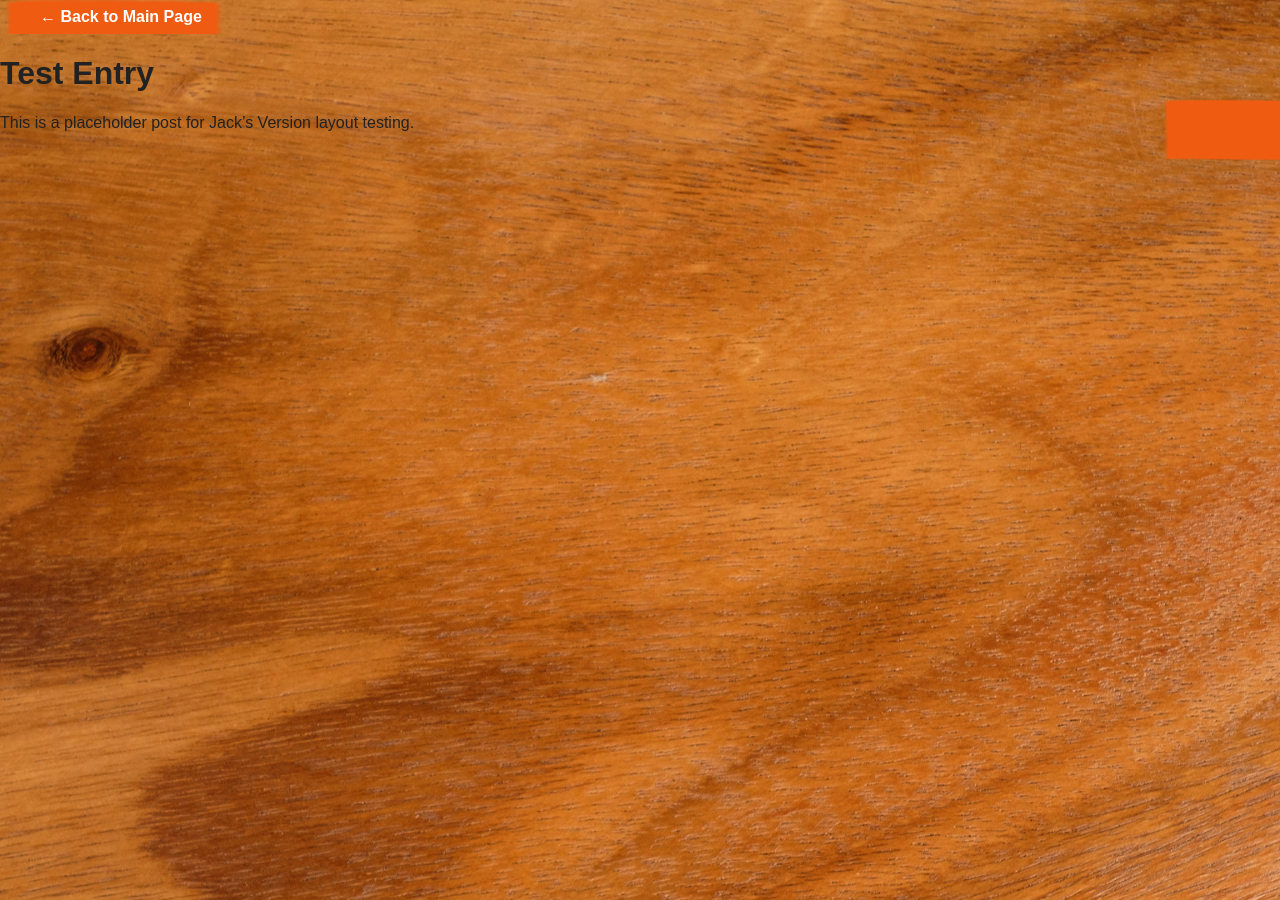
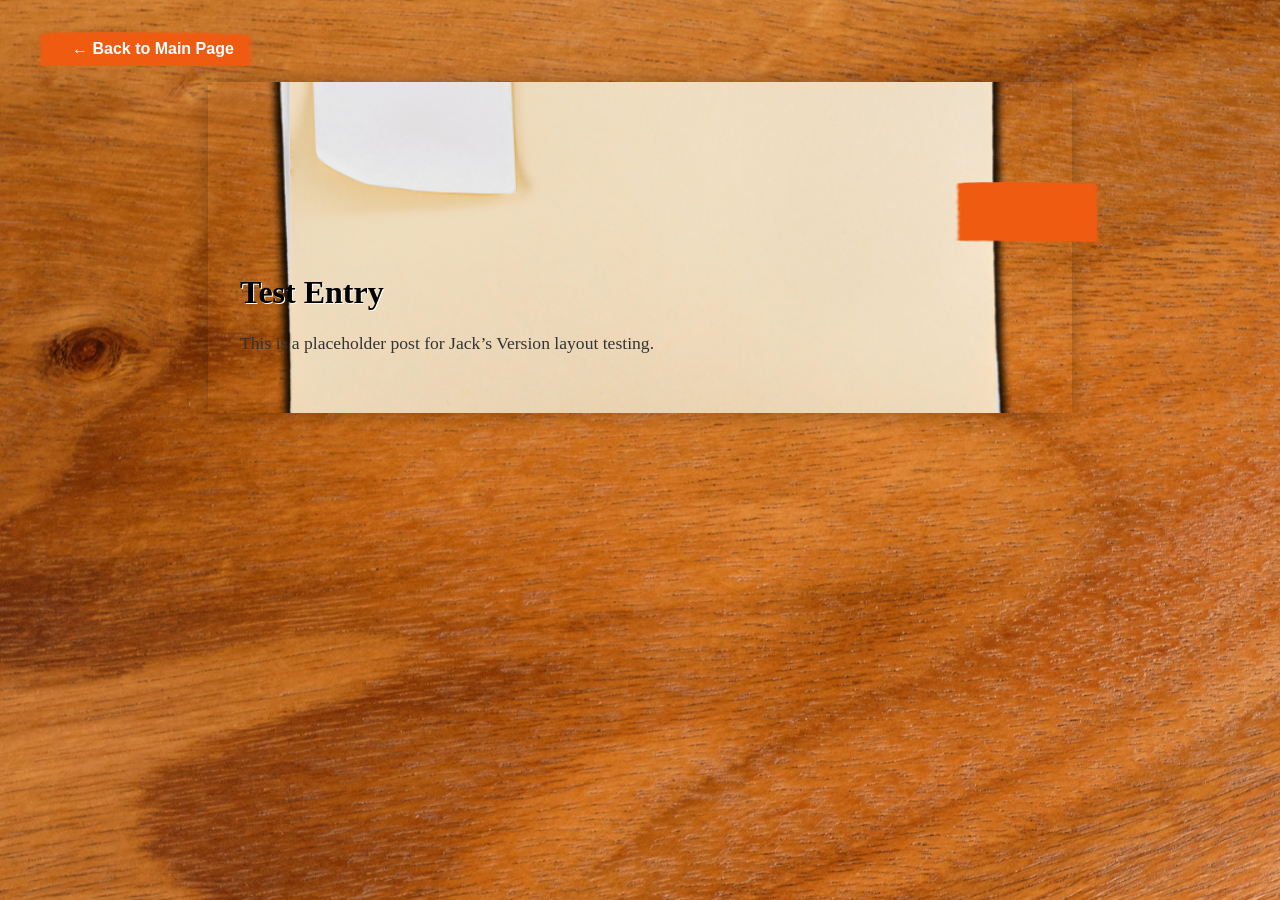
Before and after one commit to shadow-signal/shadow-signal.github.io, a Jekyll site: the page built from _posts/2025-08-28-test-entry.md, in a window 1280 px wide. Built offline with Jekyll 4.4.1, drawn with Linux system fonts in a browser that asks for light colours.

Commit message:
Update style.scss

```diff
--- a/assets/css/style.scss
+++ b/assets/css/style.scss
@@ -1,6 +1,7 @@
 ---
 ---
 
+/* 🌲 Mahogany Background */
 body {
   margin: 0;
   background: url('/assets/images/bg_desktop_mahogany.jpg') center/cover fixed;
@@ -8,6 +9,7 @@ body {
   color: #222;
 }
 
+/* 📁 Folder Grid on Index Page */
 .folder-grid {
   display: grid;
   gap: 2rem;
@@ -22,6 +24,7 @@ body {
   background-size: cover;
   background-position: center;
   position: relative;
+  box-shadow: 0 0 20px rgba(0,0,0,0.3);
 }
 
 .folder-tab {
@@ -47,8 +50,105 @@ body {
   right: 50px;
   font-family: 'Homemade Apple', cursive;
   font-size: 1.5rem;
+  color: #000;
+  text-shadow: 1px 1px 0 #fff;
 }
 
+/* 🧭 Pagination */
+.pagination {
+  text-align: center;
+  margin: 2rem 0;
+}
+
+.pagination a {
+  margin: 0 1rem;
+  text-decoration: none;
+  font-weight: bold;
+  color: #444;
+}
+
+/* 🗂 Post Layout */
+.post-container {
+  padding: 2rem;
+}
+
+.post-folder {
+  position: relative;
+  background: url('/assets/images/folder_note_clip.png') center/cover no-repeat;
+  padding: 2rem;
+  max-width: 800px;
+  margin: 0 auto;
+  box-shadow: 0 0 20px rgba(0,0,0,0.3);
+}
+
+.folder-tab {
+  position: absolute;
+  right: -30px;
+  top: 100px;
+  width: 150px;
+}
+
+.post-title {
+  font-family: 'Homemade Apple', cursive;
+  font-size: 2rem;
+  margin-top: 160px;
+  margin-bottom: 1rem;
+  color: #000;
+  text-shadow: 1px 1px 0 #fff;
+}
+
+/* 📎 Ephemera Area */
+.ephemera img {
+  width: 300px;
+  transform: rotate(-2deg);
+  margin-bottom: 1rem;
+  box-shadow: 2px 2px 10px rgba(0,0,0,0.2);
+}
+
+/* ✍️ First Paragraph / Lede */
+.post-lede {
+  font-size: 1.1rem;
+  line-height: 1.6;
+  margin-bottom: 1.5rem;
+  font-family: 'Homemade Apple', cursive;
+  color: #333;
+}
+
+/* 🏷 Tags + Mood */
+.post-tags {
+  margin-top: 1rem;
+}
+
+.tag {
+  display: inline-block;
+  background: #eee;
+  padding: 0.3rem 0.6rem;
+  margin-right: 0.5rem;
+  border-radius: 4px;
+  font-size: 0.9rem;
+  font-weight: bold;
+  color: #444;
+}
+
+.post-mood {
+  margin-top: 0.5rem;
+  font-style: italic;
+  font-size: 0.95rem;
+  color: #666;
+}
+
+/* 📺 YouTube Embed */
+.youtube-frame {
+  margin-top: 2rem;
+  text-align: center;
+}
+
+.youtube-frame iframe {
+  border-radius: 8px;
+  box-shadow: 0 0 10px rgba(0,0,0,0.3);
+}
+
+/* 🔙 Back to Main Page Tab */
 .back-link {
   display: inline-block;
   padding: 0.5rem 1.5rem;
@@ -62,6 +162,7 @@ body {
   transition: transform 0.15s ease, box-shadow 0.15s ease;
   background-size: cover;
   background-repeat: no-repeat;
+  margin-bottom: 1rem;
 }
 
 .back-link.orange {
@@ -81,14 +182,3 @@ body {
   transform: translateX(-4px);
   box-shadow: -2px 2px 6px rgba(0, 0, 0, 0.2);
 }
-
-.pagination {
-  text-align: center;
-  margin: 2rem 0;
-}
-
-.pagination a {
-  margin: 0 1rem;
-  text-decoration: none;
-  font-weight: bold;
-}
```
